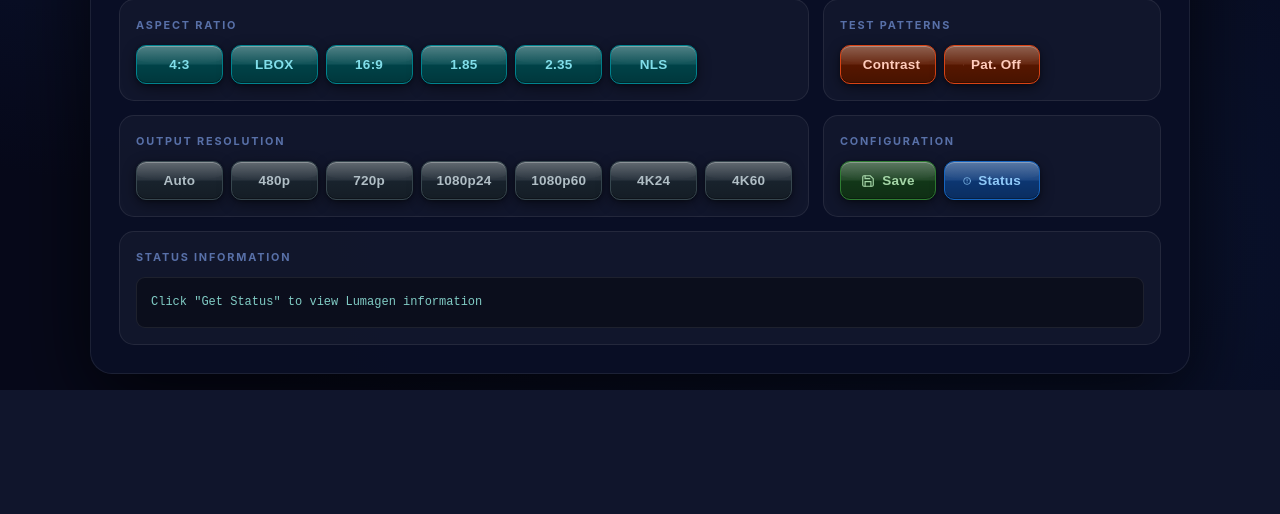
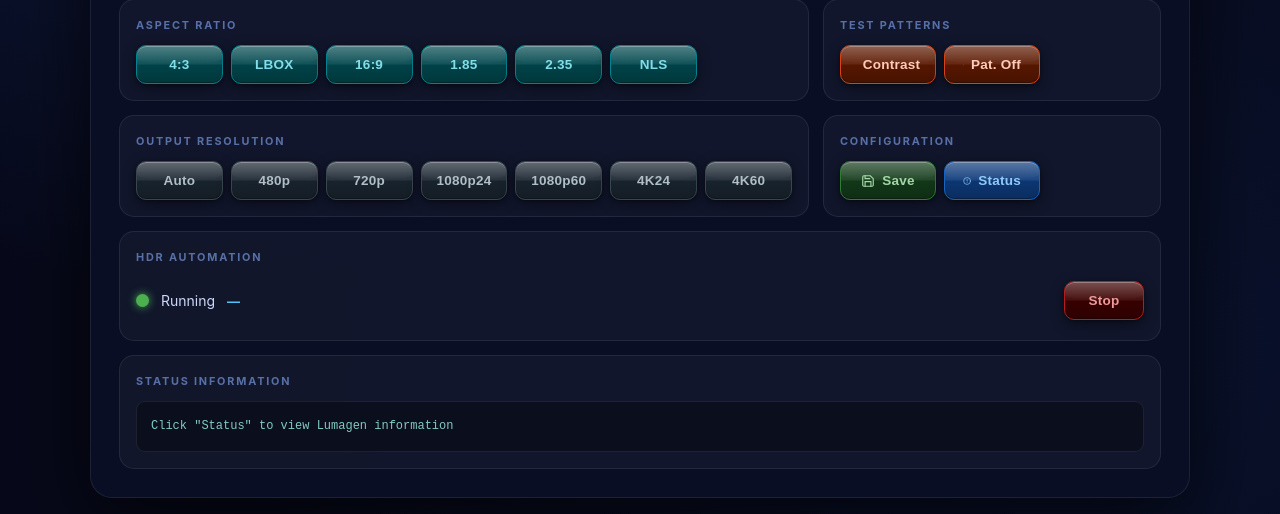
Before and after one commit to shanmugara/jvclrpctl, a Flask app: page / in a window 1280 px wide. Shown: the part 617-1131 px from the top of the page. Before the commit the page ends 1007 px from the top, so only its background shows below. Run offline with Flask 3, Linux system fonts and the light colour scheme.

Commit message:
unified ui + runner

```diff
--- a/lumagen_ui/app.py
+++ b/lumagen_ui/app.py
@@ -1,11 +1,23 @@
 """
 Flask Web UI for Lumagen Radiance Pro + JVC D-ILA Projector Control
+Unified service: manual controls + background HDR automation (runner.py).
 """
+
+import sys
+import os
+import threading
+import time
+
+# Project root on path so runner and jvclrpctl are importable
+_project_root = os.path.dirname(os.path.dirname(os.path.abspath(__file__)))
+if _project_root not in sys.path:
+    sys.path.insert(0, _project_root)
 
 from flask import Flask, render_template, jsonify, request
 from lumagen_control import LumagenControl
 from jvc_control import JVCControl
-import os
+from runner.runner import JVC_LRP_Runner, POLLING_INTERVAL
+from jvclrpctl.lumagen.constants import LRPInputModes
 import logging
 
 app = Flask(__name__)
@@ -14,28 +26,83 @@ app.config['SECRET_KEY'] = os.urandom(24)
 logging.basicConfig(level=logging.INFO)
 logger = logging.getLogger(__name__)
 
-# ── Lumagen ────────────────────────────────────────────────────────────────
-LUMAGEN_PORT = os.getenv('LUMAGEN_PORT', '/dev/ttyUSB1')
-lumagen = LumagenControl(port=LUMAGEN_PORT)
-try:
-    if lumagen.connect():
-        logger.info(f"Connected to Lumagen on {LUMAGEN_PORT}")
-    else:
-        logger.warning(f"Could not connect to Lumagen on {LUMAGEN_PORT}")
-except Exception as e:
-    logger.error(f"Error connecting to Lumagen: {e}")
+# ── Shared serial lock ─────────────────────────────────────────────────────
+# Serialises all Lumagen serial-port access across the automation thread and
+# Flask request handlers.  LumagenControl.send_command() is connect-per-call,
+# so the lock just prevents two callers from opening the port simultaneously.
+lumagen_lock = threading.Lock()
 
-# ── JVC ────────────────────────────────────────────────────────────────────
+# ── Lumagen (manual controls) ──────────────────────────────────────────────
+LUMAGEN_PORT = os.getenv('LUMAGEN_PORT', '/dev/ttyUSB0')
+lumagen = LumagenControl(port=LUMAGEN_PORT)   # connect-per-command; no connect() here
+
+# ── JVC (manual controls) ──────────────────────────────────────────────────
 JVC_HOST = os.getenv('JVC_HOST', '192.168.100.240')
 jvc = JVCControl(host=JVC_HOST) if JVC_HOST else None
 if JVC_HOST:
     logger.info(f"JVC controller configured for {JVC_HOST}:20554")
 else:
-    logger.warning("JVC_HOST not set — JVC controls will be unavailable")
+    logger.warning("JVC_HOST not set — JVC controls unavailable")
+
+# ── HDR automation runner ──────────────────────────────────────────────────
+runner = JVC_LRP_Runner(
+    projector_ip=JVC_HOST,
+    lumagen_port=LUMAGEN_PORT,
+    lumagen_lock=lumagen_lock,   # shared lock — releases port before JVC ops
+)
+
+
+class AutomationManager:
+    """Wraps JVC_LRP_Runner in a background thread with start/stop control."""
+
+    def __init__(self, jvc_runner: JVC_LRP_Runner, interval: float = POLLING_INTERVAL):
+        self._runner = jvc_runner
+        self._interval = interval
+        self._stop = threading.Event()
+        self._thread: threading.Thread | None = None
+
+    @property
+    def running(self) -> bool:
+        return self._thread is not None and self._thread.is_alive()
+
+    def start(self):
+        if self.running:
+            return
+        self._stop.clear()
+        self._thread = threading.Thread(target=self._loop, daemon=True, name="hdr-automation")
+        self._thread.start()
+        logger.info("HDR automation started")
+
+    def stop(self):
+        if not self.running:
+            return
+        self._stop.set()
+        self._thread.join(timeout=15)
+        self._thread = None
+        logger.info("HDR automation stopped")
+
+    def _loop(self):
+        while not self._stop.is_set():
+            try:
+                self._runner.run()
+            except Exception as e:
+                logger.error(f"Automation loop error: {e}")
+            self._stop.wait(self._interval)
+
+    def status(self) -> dict:
+        mode = self._runner.lumagen_input_mode
+        return {
+            'running': self.running,
+            'content': mode.name,   # 'HDR', 'SDR', 'NA', 'ERR'
+        }
+
+
+automation = AutomationManager(runner)
+if JVC_HOST:
+    automation.start()
 
 
 def jvc_required(fn):
-    """Decorator: return 503 if JVC is not configured."""
     from functools import wraps
     @wraps(fn)
     def wrapper(*args, **kwargs):
@@ -60,18 +127,42 @@ def jvc_page():
 
 
 # ══════════════════════════════════════════════════════════════════════════
-#  Lumagen API
+#  Automation API
+# ══════════════════════════════════════════════════════════════════════════
+
+@app.route('/api/automation/status', methods=['GET'])
+def get_automation_status():
+    return jsonify({'success': True, **automation.status()})
+
+
+@app.route('/api/automation/start', methods=['POST'])
+def start_automation():
+    if not JVC_HOST:
+        return jsonify({'success': False, 'error': 'JVC_HOST not configured'}), 503
+    automation.start()
+    return jsonify({'success': True, **automation.status()})
+
+
+@app.route('/api/automation/stop', methods=['POST'])
+def stop_automation():
+    automation.stop()
+    return jsonify({'success': True, **automation.status()})
+
+
+# ══════════════════════════════════════════════════════════════════════════
+#  Lumagen API  (all handlers acquire lumagen_lock)
 # ══════════════════════════════════════════════════════════════════════════
 
 @app.route('/api/power/<action>', methods=['POST'])
 def power_control(action):
     try:
-        if action == 'on':
-            return jsonify({'success': True, 'message': 'Power On', 'response': lumagen.power_on()})
-        elif action == 'standby':
-            return jsonify({'success': True, 'message': 'Standby', 'response': lumagen.power_standby()})
-        elif action == 'status':
-            return jsonify({'success': True, 'status': lumagen.get_power_status()})
+        with lumagen_lock:
+            if action == 'on':
+                return jsonify({'success': True, 'message': 'Power On', 'response': lumagen.power_on()})
+            elif action == 'standby':
+                return jsonify({'success': True, 'message': 'Standby', 'response': lumagen.power_standby()})
+            elif action == 'status':
+                return jsonify({'success': True, 'status': lumagen.get_power_status()})
         return jsonify({'success': False, 'error': 'Invalid action'}), 400
     except Exception as e:
         logger.error(f"Power control error: {e}")
@@ -81,7 +172,8 @@ def power_control(action):
 @app.route('/api/input/<int:input_num>', methods=['POST'])
 def select_input(input_num):
     try:
-        return jsonify({'success': True, 'input': input_num, 'response': lumagen.select_input(input_num)})
+        with lumagen_lock:
+            return jsonify({'success': True, 'input': input_num, 'response': lumagen.select_input(input_num)})
     except Exception as e:
         logger.error(f"Input selection error: {e}")
         return jsonify({'success': False, 'error': str(e)}), 500
@@ -90,7 +182,8 @@ def select_input(input_num):
 @app.route('/api/memory/<memory>', methods=['POST'])
 def select_memory(memory):
     try:
-        return jsonify({'success': True, 'memory': memory, 'response': lumagen.select_memory(memory)})
+        with lumagen_lock:
+            return jsonify({'success': True, 'memory': memory, 'response': lumagen.select_memory(memory)})
     except Exception as e:
         logger.error(f"Memory selection error: {e}")
         return jsonify({'success': False, 'error': str(e)}), 500
@@ -109,7 +202,8 @@ def set_aspect(aspect):
         }
         if aspect not in aspect_map:
             return jsonify({'success': False, 'error': 'Invalid aspect ratio'}), 400
-        return jsonify({'success': True, 'aspect': aspect, 'response': aspect_map[aspect]()})
+        with lumagen_lock:
+            return jsonify({'success': True, 'aspect': aspect, 'response': aspect_map[aspect]()})
     except Exception as e:
         logger.error(f"Aspect ratio error: {e}")
         return jsonify({'success': False, 'error': str(e)}), 500
@@ -118,10 +212,11 @@ def set_aspect(aspect):
 @app.route('/api/zoom/<action>', methods=['POST'])
 def zoom_control(action):
     try:
-        if action == 'in':
-            return jsonify({'success': True, 'response': lumagen.zoom_in()})
-        elif action == 'out':
-            return jsonify({'success': True, 'response': lumagen.zoom_out()})
+        with lumagen_lock:
+            if action == 'in':
+                return jsonify({'success': True, 'response': lumagen.zoom_in()})
+            elif action == 'out':
+                return jsonify({'success': True, 'response': lumagen.zoom_out()})
         return jsonify({'success': False, 'error': 'Invalid zoom action'}), 400
     except Exception as e:
         logger.error(f"Zoom control error: {e}")
@@ -142,7 +237,8 @@ def set_output_mode(mode):
         }
         if mode not in mode_map:
             return jsonify({'success': False, 'error': 'Invalid output mode'}), 400
-        return jsonify({'success': True, 'mode': mode, 'response': mode_map[mode]()})
+        with lumagen_lock:
+            return jsonify({'success': True, 'mode': mode, 'response': mode_map[mode]()})
     except Exception as e:
         logger.error(f"Output mode error: {e}")
         return jsonify({'success': False, 'error': str(e)}), 500
@@ -151,12 +247,13 @@ def set_output_mode(mode):
 @app.route('/api/status', methods=['GET'])
 def get_status():
     try:
-        return jsonify({
-            'success': True,
-            'status':        lumagen.get_status(),
-            'info':          lumagen.get_info(),
-            'current_input': lumagen.get_current_input(),
-        })
+        with lumagen_lock:
+            return jsonify({
+                'success': True,
+                'status':        lumagen.get_status(),
+                'info':          lumagen.get_info(),
+                'current_input': lumagen.get_current_input(),
+            })
     except Exception as e:
         logger.error(f"Status error: {e}")
         return jsonify({'success': False, 'error': str(e)}), 500
@@ -165,7 +262,8 @@ def get_status():
 @app.route('/api/save', methods=['POST'])
 def save_config():
     try:
-        return jsonify({'success': True, 'message': 'Configuration saved', 'response': lumagen.save_config()})
+        with lumagen_lock:
+            return jsonify({'success': True, 'message': 'Configuration saved', 'response': lumagen.save_config()})
     except Exception as e:
         logger.error(f"Save error: {e}")
         return jsonify({'success': False, 'error': str(e)}), 500
@@ -174,10 +272,11 @@ def save_config():
 @app.route('/api/test-pattern/<action>', methods=['POST'])
 def test_pattern(action):
     try:
-        if action == 'off':
-            return jsonify({'success': True, 'response': lumagen.test_pattern_off()})
-        elif action == 'contrast':
-            return jsonify({'success': True, 'response': lumagen.test_pattern_contrast()})
+        with lumagen_lock:
+            if action == 'off':
+                return jsonify({'success': True, 'response': lumagen.test_pattern_off()})
+            elif action == 'contrast':
+                return jsonify({'success': True, 'response': lumagen.test_pattern_contrast()})
         return jsonify({'success': False, 'error': 'Invalid test pattern'}), 400
     except Exception as e:
         logger.error(f"Test pattern error: {e}")
--- a/lumagen_ui/requirements.txt
+++ b/lumagen_ui/requirements.txt
@@ -1,2 +1,3 @@
 Flask==3.0.0
 pyserial==3.5
+gunicorn==21.2.0
--- a/lumagen_ui/static/script.js
+++ b/lumagen_ui/static/script.js
@@ -185,8 +185,68 @@ document.addEventListener('keydown', (event) => {
     }
 });
 
+// ── HDR Automation ────────────────────────────────────────────────────────
+
+function _applyAutomationStatus(data) {
+    const indicator = document.getElementById('automation-indicator');
+    const statusText = document.getElementById('automation-status-text');
+    const contentEl = document.getElementById('automation-content');
+    const btn = document.getElementById('automation-toggle-btn');
+
+    if (!indicator) return;
+
+    if (data.running) {
+        indicator.style.backgroundColor = '#4CAF50';
+        indicator.style.boxShadow = '0 0 8px #4CAF50';
+        statusText.textContent = 'Running';
+        btn.textContent = 'Stop';
+        btn.classList.remove('btn-start');
+        btn.classList.add('btn-stop');
+    } else {
+        indicator.style.backgroundColor = '#888';
+        indicator.style.boxShadow = 'none';
+        statusText.textContent = 'Stopped';
+        btn.textContent = 'Start';
+        btn.classList.remove('btn-stop');
+        btn.classList.add('btn-start');
+    }
+
+    const modeLabels = { HDR: 'HDR', SDR: 'SDR', NA: '—', ERR: 'ERR' };
+    contentEl.textContent = data.content ? (modeLabels[data.content] || data.content) : '';
+}
+
+async function pollAutomationStatus() {
+    try {
+        const resp = await fetch('/api/automation/status', { method: 'GET' });
+        if (!resp.ok) return;
+        const data = await resp.json();
+        if (data.success) _applyAutomationStatus(data);
+    } catch (_) { /* network hiccup — silently skip */ }
+}
+
+async function toggleAutomation() {
+    const btn = document.getElementById('automation-toggle-btn');
+    const isRunning = btn.classList.contains('btn-stop');
+    const endpoint = isRunning ? '/api/automation/stop' : '/api/automation/start';
+    try {
+        const resp = await fetch(endpoint, { method: 'POST' });
+        const data = await resp.json();
+        if (data.success) {
+            _applyAutomationStatus(data);
+            showToast(data.running ? 'Automation started' : 'Automation stopped',
+                      data.running ? 'success' : 'info');
+        } else {
+            showToast(`Error: ${data.error || 'Unknown error'}`, 'error');
+        }
+    } catch (e) {
+        showToast(`Error: ${e.message}`, 'error');
+    }
+}
+
 // Initialize on load
 window.addEventListener('load', () => {
     updateStatus('Ready', true);
+    pollAutomationStatus();
+    setInterval(pollAutomationStatus, 5000);
     console.log('Lumagen Web UI initialized');
 });
--- a/lumagen_ui/static/style.css
+++ b/lumagen_ui/static/style.css
@@ -470,3 +470,65 @@ header h1 {
   from { transform: translateX(120%); opacity: 0; }
   to   { transform: translateX(0);    opacity: 1; }
 }
+
+/* ── Automation card ──────────────────────────────── */
+.automation-row {
+  display: flex;
+  align-items: center;
+  justify-content: space-between;
+  gap: 16px;
+  padding: 4px 0;
+}
+
+.automation-state {
+  display: flex;
+  align-items: center;
+  gap: 12px;
+  font-size: 14px;
+  color: var(--text);
+}
+
+.automation-indicator {
+  width: 13px;
+  height: 13px;
+  border-radius: 50%;
+  background-color: #888;
+  flex-shrink: 0;
+  transition: background-color 0.4s, box-shadow 0.4s;
+}
+
+.automation-content {
+  font-size: 13px;
+  font-weight: 700;
+  letter-spacing: 0.5px;
+  color: var(--accent);
+  min-width: 32px;
+}
+
+.btn-automation {
+  min-width: 80px;
+}
+
+.btn-automation.btn-start {
+  background-color: #133b1a;
+  border-color: #2e7d32;
+  color: #a5d6a7;
+}
+.btn-automation.btn-start:hover {
+  box-shadow:
+    inset 0 1px 0 rgba(255,255,255,0.2),
+    0 0 16px rgba(76,175,80,0.42),
+    0 5px 16px rgba(0,0,0,0.45);
+}
+
+.btn-automation.btn-stop {
+  background-color: #3b0000;
+  border-color: #b71c1c;
+  color: #ef9a9a;
+}
+.btn-automation.btn-stop:hover {
+  box-shadow:
+    inset 0 1px 0 rgba(255,255,255,0.2),
+    0 0 16px rgba(229,57,53,0.5),
+    0 5px 16px rgba(0,0,0,0.45);
+}
--- a/lumagen_ui/templates/index.html
+++ b/lumagen_ui/templates/index.html
@@ -161,10 +161,24 @@
                 </div>
             </div>
 
+            <!-- HDR Automation -->
+            <div class="control-card span-3" id="automation-card">
+                <h2>HDR Automation</h2>
+                <div class="automation-row">
+                    <div class="automation-state">
+                        <div id="automation-indicator" class="automation-indicator"></div>
+                        <span id="automation-status-text">Checking…</span>
+                        <span class="automation-content" id="automation-content"></span>
+                    </div>
+                    <button class="btn btn-automation" id="automation-toggle-btn"
+                            onclick="toggleAutomation()">—</button>
+                </div>
+            </div>
+
             <!-- Status Display -->
             <div class="control-card span-3">
                 <h2>Status Information</h2>
-                <div id="status-display" class="status-display">Click "Get Status" to view Lumagen information</div>
+                <div id="status-display" class="status-display">Click "Status" to view Lumagen information</div>
             </div>
 
         </div>
```
Also changed, not shown: lumagen_ui/lumagen_control.py (+22 -25 lines), runner/runner.py (+23 -25 lines), 3 other files.
